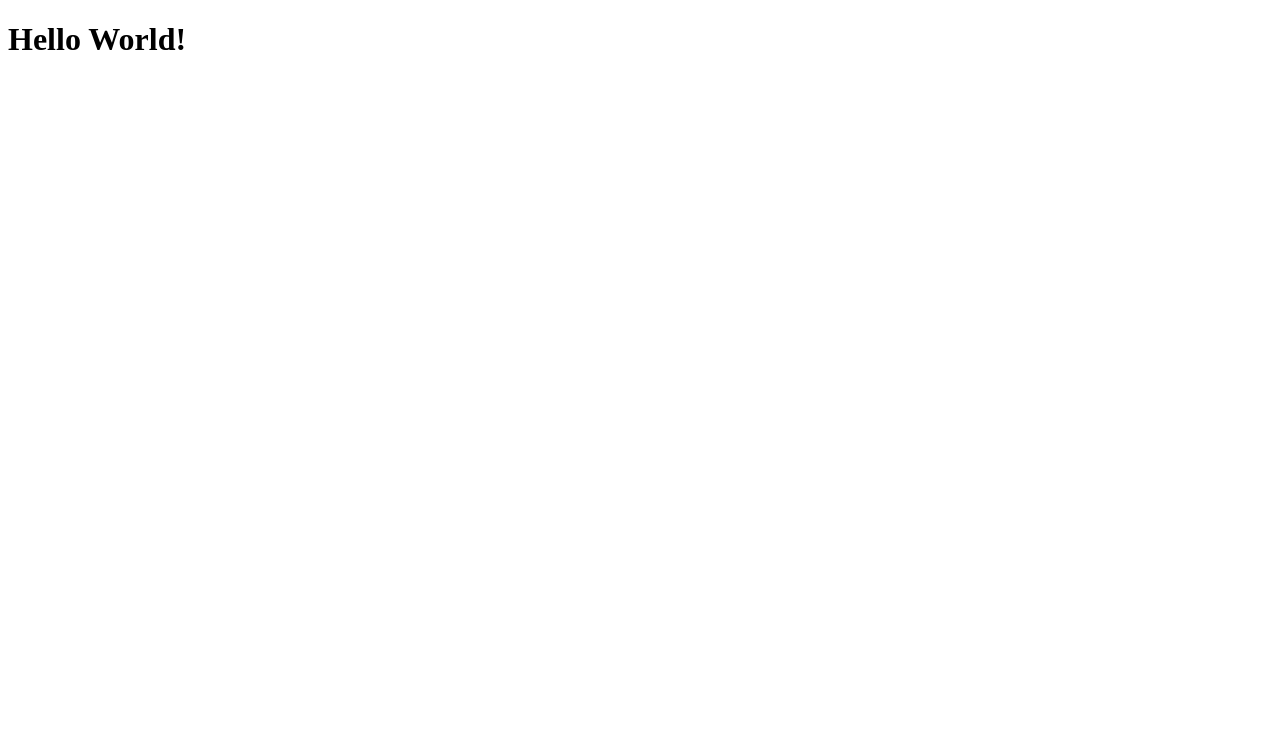
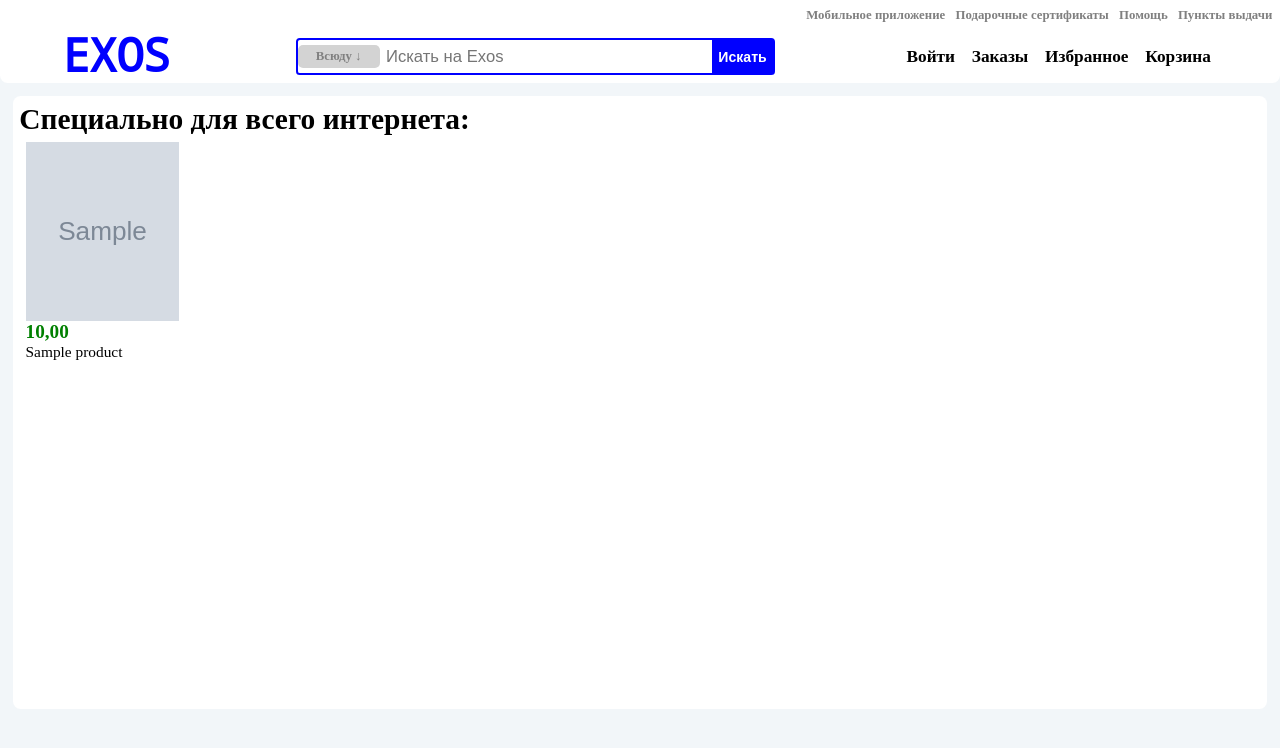
Before and after one commit to python-tasks-635964396deb53cc29690fb1c8/python-django, a Django app: page / in a window 1280 px wide. Before the commit the part shown is almost empty. Shown: the top 748 px of the page. Run offline with Django 5.2, Linux system fonts and the light colour scheme; tables that the repository leaves empty hold one stand-in row (values such as "Sample post"); grey boxes marked "Sample" are stand-in pictures.

Commit message:
index page with all products and search

```diff
--- /dev/null
+++ b/shop/models.py
@@ -0,0 +1,8 @@
+from django.db import models
+
+
+class Product(models.Model):
+    title = models.CharField(max_length=255)
+    price = models.DecimalField(max_digits=1000, decimal_places=2)
+    image_link = models.CharField(max_length=1000)
+    p_type = models.CharField(max_length=30)
--- a/shop/settings.py
+++ b/shop/settings.py
@@ -37,6 +37,7 @@ INSTALLED_APPS = [
     'django.contrib.sessions',
     'django.contrib.messages',
     'django.contrib.staticfiles',
+    'shop',
 ]
 
 MIDDLEWARE = [
@@ -117,6 +118,11 @@ USE_TZ = True
 
 STATIC_URL = 'static/'
 
+STATICFILES_DIRS = [
+    BASE_DIR / 'static',
+    './static'
+]
+
 # Default primary key field type
 # https://docs.djangoproject.com/en/5.0/ref/settings/#default-auto-field
 
--- a/shop/views.py
+++ b/shop/views.py
@@ -1,5 +1,8 @@
 from django.shortcuts import render
+
+from shop.models import Product
 
 
 def index(request):
-    return render(request, 'index.html', {'text': 'Hello World!'})
+    products = Product.objects.all()
+    return render(request, 'index.html', {'products': products})
--- /dev/null
+++ b/static/css/products.css
@@ -0,0 +1,39 @@
+.products-list {
+    display: flex;
+    flex-wrap: wrap;
+}
+
+.product {
+    width: 12.25vw;
+    margin: .5vw;
+    cursor: pointer;
+    transition: .2s;
+}
+
+.product:hover {
+    transform: scale(1.05);
+    transition: .2s;
+}
+
+.product * {
+    display: block;
+}
+
+.product img {
+    width: 12vw;
+    height: 14vw;
+}
+
+.product-price {
+    font-size: 1.5vw;
+    font-weight: bold;
+    color: green;
+}
+
+.product-title {
+    max-width: 12.2vw;
+    font-size: 1.2vw;
+    overflow: hidden;
+    white-space: nowrap;
+    text-overflow: ellipsis;
+}
--- /dev/null
+++ b/static/css/style.css
@@ -0,0 +1,136 @@
+body {
+    margin: 0;
+    background: #f2f6f9;
+}
+
+.popup-filter {
+    position: absolute;
+    display: flex;
+    flex-direction: row;
+    align-items: start;
+    align-content: start;
+    flex-wrap: wrap;
+    width: 50svw;
+    top: 3svh;
+    bottom: 3svh;
+    left: 0;
+    right: 0;
+    margin: auto;
+    padding: .5vw;
+    background: white;
+    box-shadow: 0 0 .3vw black;
+    border-radius: .3vw;
+    overflow-y: scroll;
+}
+
+.popup-filter span {
+    font-size: 1.5vw;
+    font-weight: bold;
+    color: white;
+    background: gray;
+    border-radius: .4vw;
+    margin: .2vw;
+    padding: .2vw;
+    cursor: pointer;
+}
+
+.main-nav {
+    display: flex;
+    justify-content: right;
+    padding: .2vw;
+    background: white;
+}
+
+.main-nav a {
+    display: inline;
+    margin: .4vw;
+    font-size: 1vw;
+    font-weight: bold;
+    color: gray;
+    text-decoration: none;
+    transition: .3s;
+}
+
+.main-nav a:hover {
+    color: darkblue;
+    transition: .3s;
+}
+
+.sub-main-nav {
+    display: flex;
+    justify-content: space-around;
+    align-items: center;
+    background: white;
+    border-radius: 0 0 .6vw .6vw;
+}
+
+.logo {
+    color: blue;
+    font-weight: bolder;
+    font-size: 3.5vw;
+    font-family: "Noto Mono", "Roboto Light", sans-serif;
+    text-transform: uppercase;
+}
+
+.search-panel {
+    display: flex;
+    align-items: stretch;
+    border: .2vw solid blue;
+    border-radius: .3vw;
+}
+
+#filter {
+    align-self: center;
+    background: lightgray;
+    color: gray;
+    font-size: 1vw;
+    font-weight: bold;
+    width: 5vw;
+    padding: .3vw .7vw;
+    border-radius: .4vw;
+    cursor: pointer;
+    text-align: center;
+    text-overflow: ellipsis;
+    overflow-x: hidden;
+}
+
+#query {
+    font-size: 1.3vw;
+    padding: .5vw;
+    border: none;
+    width: 25svw;
+}
+
+#query:focus {
+    outline: none;
+    border: none;
+}
+
+#submit {
+    border: none;
+    background: blue;
+    color: white;
+    font-size: 1.1vw;
+    font-weight: bold;
+    cursor: pointer;
+}
+
+.manage-panel span {
+    font-size: 1.35vw;
+    margin: .5vw;
+    font-weight: bold;
+    cursor: pointer;
+}
+
+main {
+    margin: 1vw;
+    padding: .5vw;
+    background: white;
+    border-radius: .6vw;
+    min-height: 75svh;
+}
+
+main h2 {
+    margin: 0;
+    font-size: 2.3vw;
+}
--- /dev/null
+++ b/static/js/script.js
@@ -0,0 +1,40 @@
+const filterBtn = document.querySelector("#filter");
+const filterInp = document.querySelector("input[name='filter']");
+
+const filterList = [
+    "Всюду", "Электроника", "Одежда", "Обувь", "Автотовары", "Мебель",
+    "Книги", "Музыка", "Видео"
+];
+
+filterBtn.addEventListener("click", e => {
+    e.stopPropagation();
+    showPopup();
+});
+
+let popup = null;
+
+function showPopup() {
+    if (popup) return;
+
+    popup = document.createElement("div");
+    popup.className = "popup-filter";
+
+    filterList.forEach(fName => {
+        const el = document.createElement("span");
+        el.innerText = fName;
+        popup.appendChild(el);
+
+        el.addEventListener("click", () => {
+            filterInp.value = fName;
+            filterBtn.innerText = fName;
+            dismissPopup();
+        });
+    });
+
+    document.body.append(popup);
+}
+
+function dismissPopup() {
+    popup && popup.parentElement.removeChild(popup);
+    popup = null;
+}
--- /dev/null
+++ b/static/robots.txt
@@ -0,0 +1 @@
+Allow: *
--- a/templates/index.html
+++ b/templates/index.html
@@ -1,10 +1,50 @@
 <!DOCTYPE html>
-<html lang="en">
+<html lang="ru">
 <head>
     <meta charset="UTF-8">
-    <title>Index</title>
+    <title>EXOS — Интернет-магазин</title>
+    <link rel="stylesheet" href="/static/css/style.css">
+    <link rel="stylesheet" href="/static/css/products.css">
 </head>
 <body>
-<h1>{{text}}</h1>
+<div class="nav-panel">
+    <div class="main-nav">
+        <a href="#">Мобильное приложение</a>
+        <a href="#">Подарочные сертификаты</a>
+        <a href="#">Помощь</a>
+        <a href="#">Пункты выдачи</a>
+    </div>
+    <div class="sub-main-nav">
+        <span class="logo">exos</span>
+        <form method="GET" action="/search">
+            <div class="search-panel">
+                <span id="filter">Всюду ↓</span>
+                <input type="hidden" name="filter" value="None">
+                <input id="query" placeholder="Искать на Exos" type="text" name="query">
+                <input id="submit" type="submit" value="Искать">
+            </div>
+        </form>
+        <div class="manage-panel">
+            <span>Войти</span>
+            <span>Заказы</span>
+            <span>Избранное</span>
+            <span>Корзина</span>
+        </div>
+    </div>
+    <main>
+        <h2>Специально для всего интернета:</h2>
+        <div class="products-list">
+            {% for product in products %}
+                <div class="product">
+                    <img src="{{ product.image_link }}" alt="Product Image">
+                    <span class="product-price">{{ product.price }}</span>
+                    <span class="product-title">{{ product.title }}</span>
+                </div>
+            {% endfor %}
+        </div>
+    </main>
+</div>
+
+<script src="/static/js/script.js"></script>
 </body>
 </html>
```
